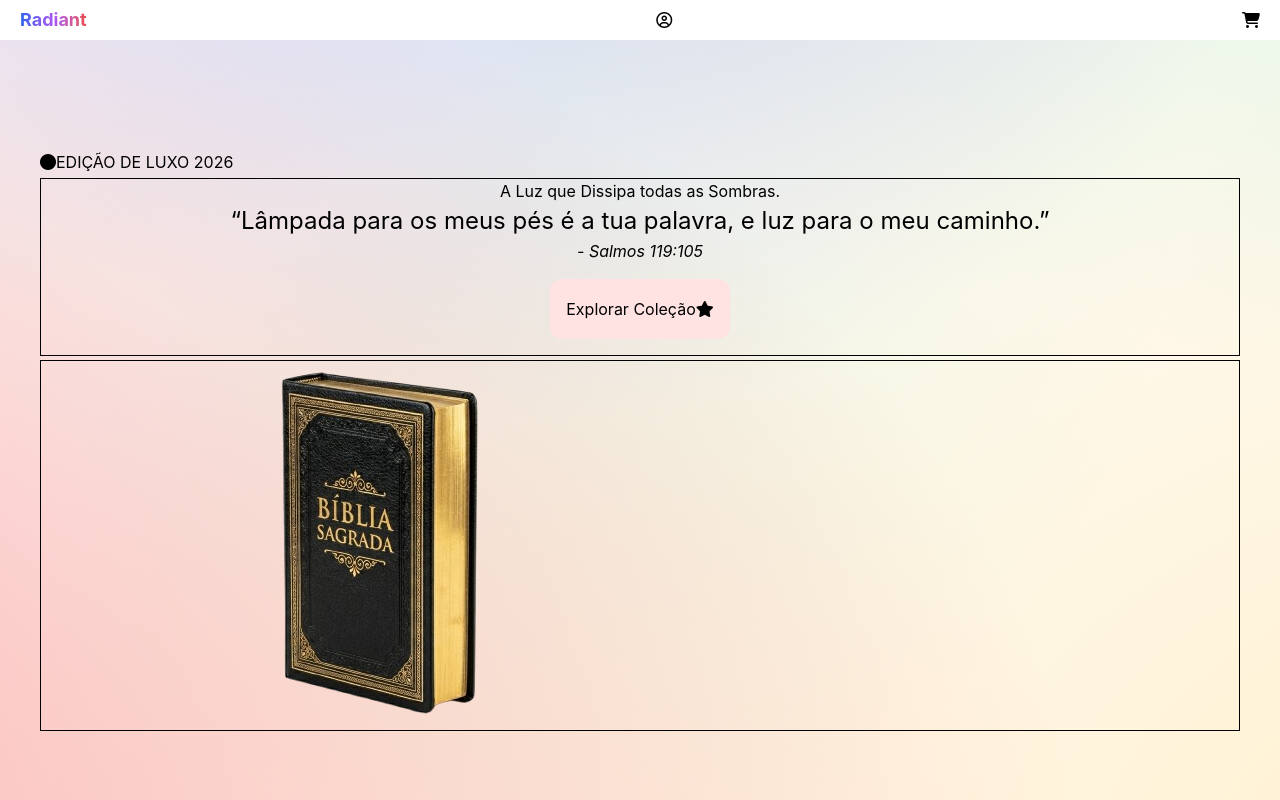
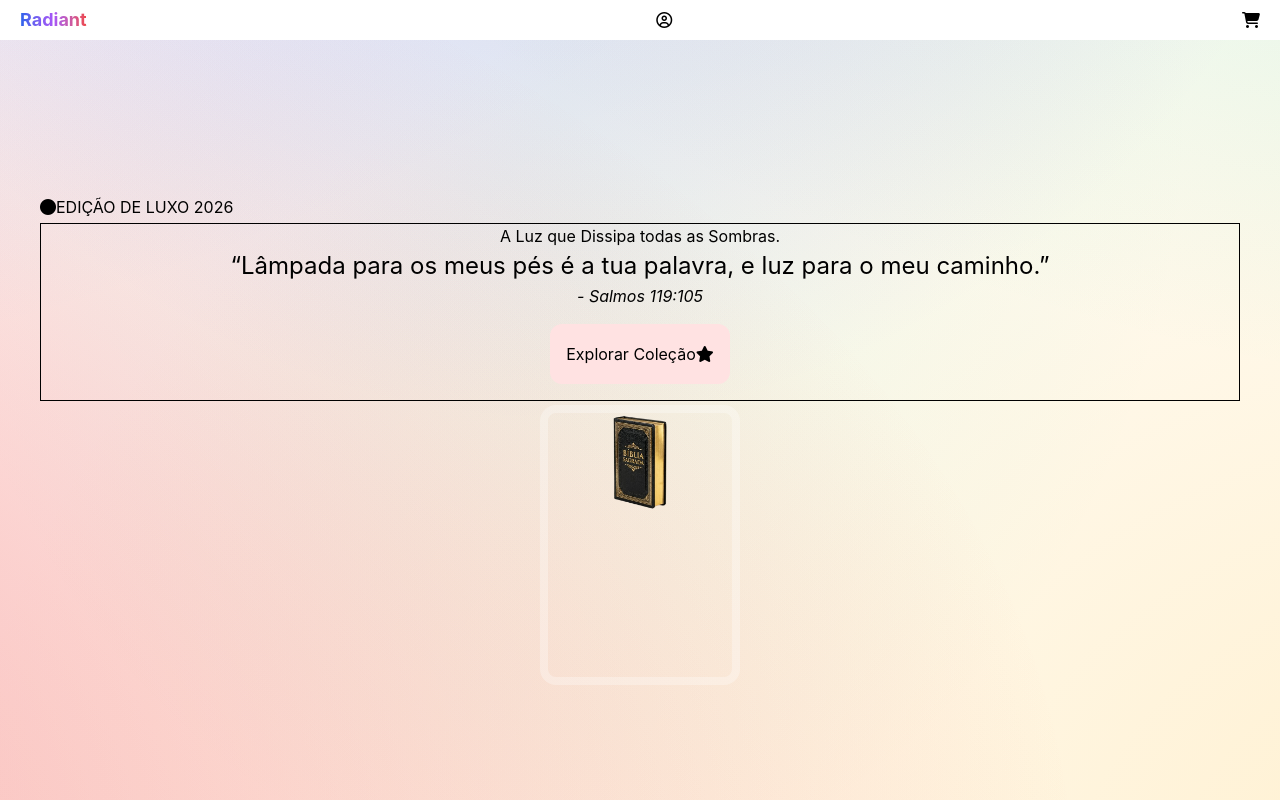
Before and after one commit to julianarocumback/radiant, a React (Vite) app: page / in a window 1280 px wide. Shown: the top 800 px of the page. Built offline with nearby package versions, Linux system fonts and the light colour scheme.

Commit message:
Arrumando a hero feature

```diff
--- a/src/components/hero/Hero.jsx
+++ b/src/components/hero/Hero.jsx
@@ -19,7 +19,7 @@ export default function Hero() {
             </div>
 
             <span class="material-icons-outlined"></span>
-            <div>
+            <div className="flex justify-center">
                 <HeroFeature/>
             </div>
         </div>
--- a/src/components/hero/heroFeature/HeroFeature.jsx
+++ b/src/components/hero/heroFeature/HeroFeature.jsx
@@ -1,8 +1,12 @@
 import Feature from './feature.png'
 export default function HeroFeature(){
     return (
-        <div className='border-1'>
-            <img src={Feature} alt="" />
+        <div className=''>
+            <div className='h-70 w-50 shadow-[inset_0_0_0_8px_rgba(255,255,255,0.3)] rounded-2xl p-2 ' >
+                <div className='h-full w-full rounded-xl'>
+                    <img src={Feature} alt="" />
+                </div>
+            </div>
         </div>
     )
 }
--- a/src/index.css
+++ b/src/index.css
@@ -5,6 +5,6 @@
     @keyframes glow {
         0% {background-position: 100% 50%}
         50% {background-position: 50% 100%}
-        100% {background-position: 0% 50%}
+        100% {background-position:100% 50%}
     }
 }
```
